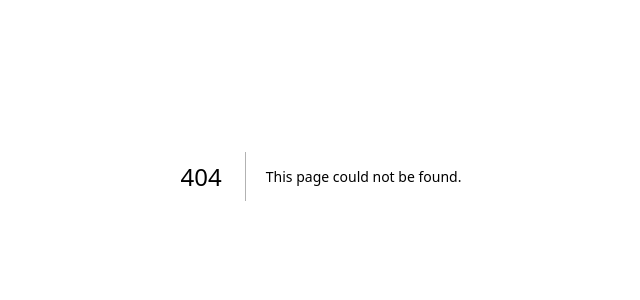
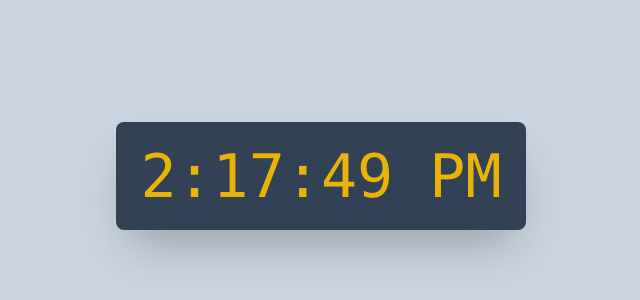
Before and after one commit to kame82/react-begin, a Next.js app: page /digital-clock in a window 1280 px wide. Before the commit this address had no page. Shown: the part 224-524 px from the top of the page, without its empty margins (319-959 px from the left). Built offline with nearby package versions, Linux system fonts and the light colour scheme.

Commit message:
タイマーの実装

```diff
--- /dev/null
+++ b/app/(main)/digital-clock/customHook.ts
@@ -0,0 +1,24 @@
+import { useEffect, useState } from "react";
+
+type UseDigitalClock = () => {
+  currentTime: Date | null;
+};
+
+export const DigitalClockHook: UseDigitalClock = () => {
+  const [currentTime, setCurrentTime] = useState<Date | null>(null);
+
+  const updateClock = () => {
+    setCurrentTime(new Date());
+  };
+
+  useEffect(() => {
+    const timerId = setInterval(updateClock, 1000);
+
+    updateClock();
+
+    return () => clearInterval(timerId);
+  }, []);
+  return {
+    currentTime,
+  };
+};
--- /dev/null
+++ b/app/(main)/digital-clock/page.tsx
@@ -0,0 +1,17 @@
+"use client";
+
+import { NextPage } from "next";
+import { DigitalClockHook } from "./customHook";
+
+const DigitalClock: NextPage = () => {
+  const { currentTime } = DigitalClockHook();
+  return (
+    <div className="flex items-center justify-center h-screen bg-slate-300">
+      <div className="bg-slate-700 text-yellow-500 font-mono text-6xl p-6 rounded-lg shadow-2xl">
+        {currentTime ? currentTime.toLocaleTimeString() : "Loading"}
+      </div>
+    </div>
+  );
+};
+
+export default DigitalClock;
--- a/app/page.tsx
+++ b/app/page.tsx
@@ -95,6 +95,14 @@ export default function Home() {
               9 Calc Converter
             </div>
           </Link>
+          <Link href="/digital-clock">
+            <div
+              className="border-2 border-gray-500 rounded-lg bg-pink-300 hover:bg-pink-400
+            px-6 py-4 text-center shadow-lg transition-colors duration-300 cursor-pointer"
+            >
+              10 Digital Clock
+            </div>
+          </Link>
         </div>
       </div>
     </div>
```
